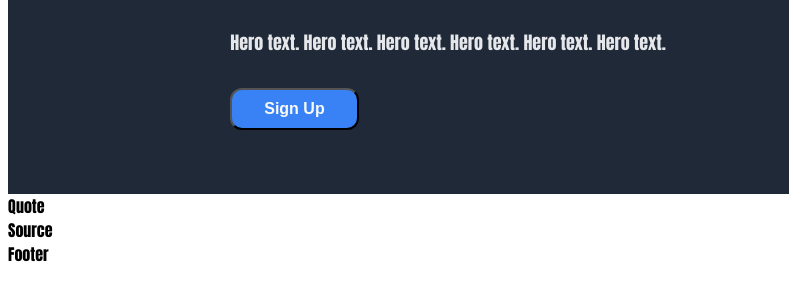
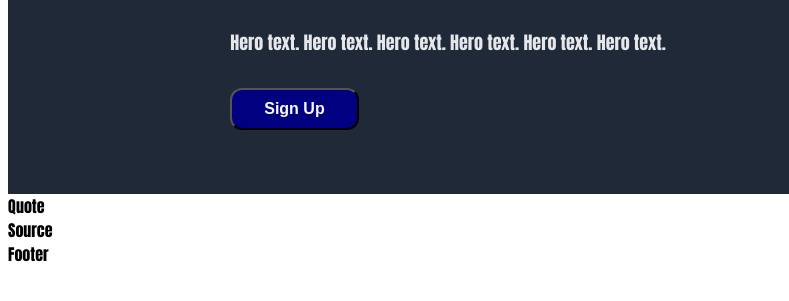
Before and after one commit to Rajeta/odin-landing-page, a plain HTML site: page index.html in a window 1280 px wide. In both pictures the pointer is over the button "Sign Up". Shown: the part 215-516 px from the top of the page, 0-789 px from the left. Drawn offline with Linux system fonts and the light colour scheme.

Commit message:
Edit CSS to make Sign Up botton change color on hover and on click

```diff
--- a/styles.css
+++ b/styles.css
@@ -75,6 +75,15 @@ body    {
     border-radius: 12px;
 }
 
+#sign-up-button button:hover    {
+    background-color: navy;
+    color: #F9FAF8;
+}
+
+#sign-up-button button:active    {
+    background-color: red;
+    color: #F9FAF8;
+}
 .right-section {
     display: flex;
     flex-direction: column;
```
